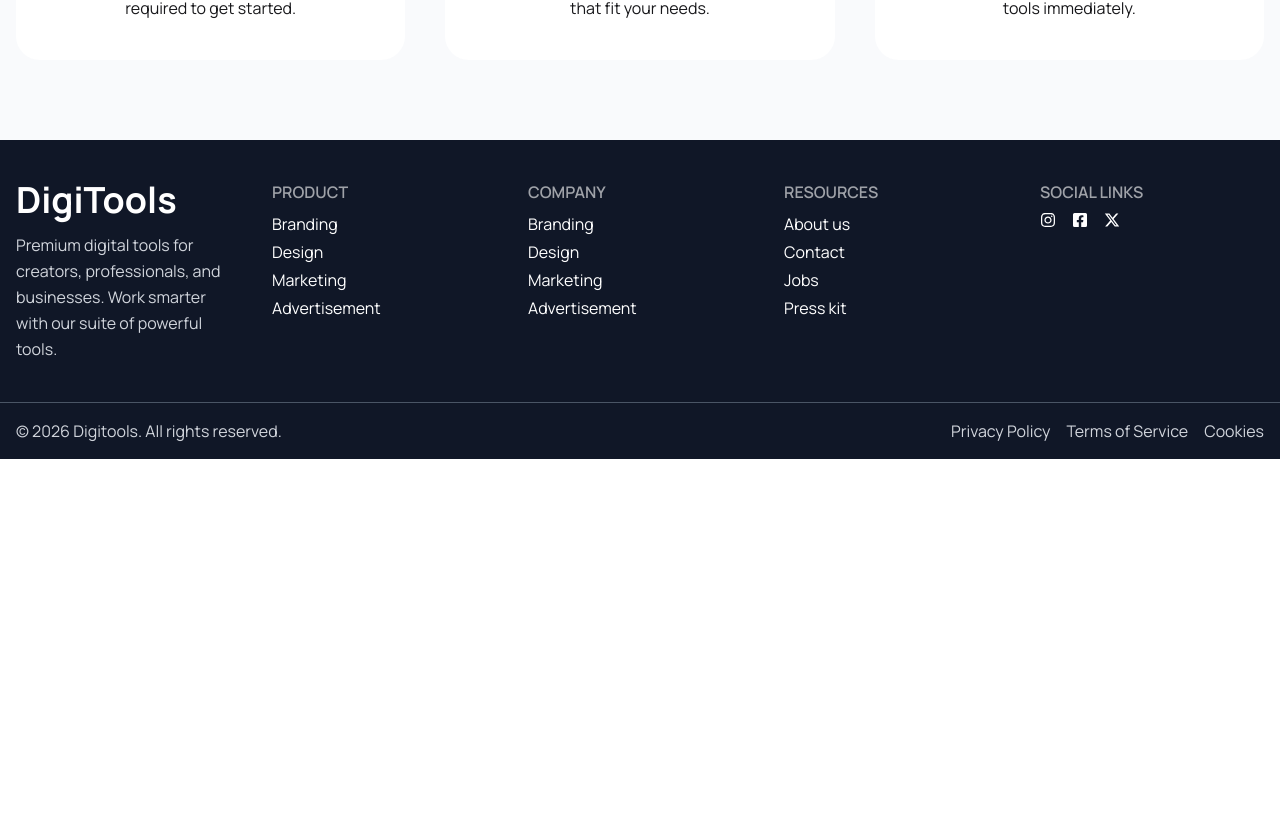
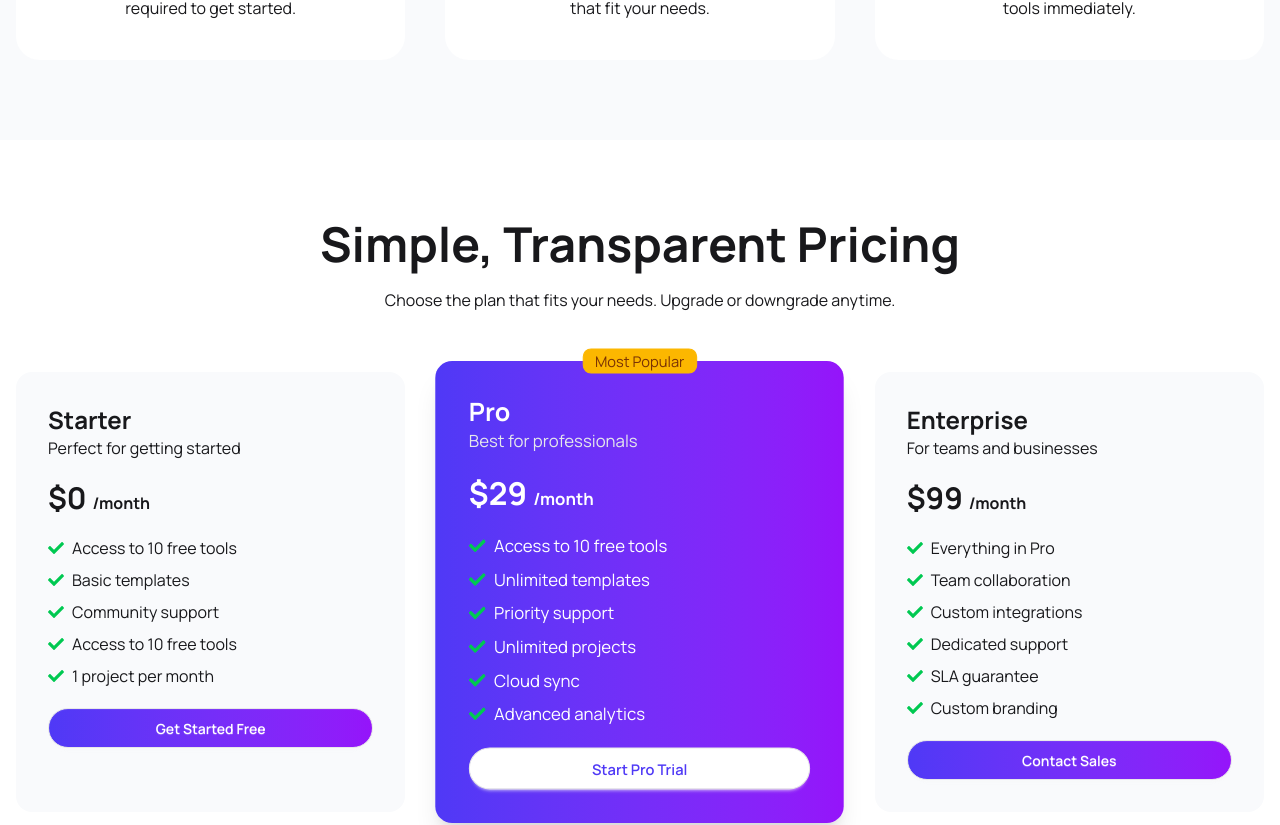
Before and after one commit to mostafijur1126/A6-DigiTools-Platform, a React (Vite) app: page / in a window 1280 px wide. Shown: the part 3499-4324 px from the top of the page. Before the commit the page ends 3958 px from the top, so only its background shows below. Built offline with nearby package versions, Linux system fonts and the light colour scheme.

Commit message:
create Pricing section

```diff
--- a/src/App.jsx
+++ b/src/App.jsx
@@ -9,6 +9,7 @@ import Products from './Component/Home/PremiumDigitalTools/Products'
 import Navbar from './Component/Navbar/Navbar';
 import Footer from './Component/Footer/Footer'
 import GetStarted from './Component/Home/GetStarted'
+import Pricing from './Component/Home/Pricing'
 
 async function loadProductData() {
   const res = await fetch('/ProductData.json');
@@ -33,6 +34,7 @@ function App() {
         (<Cart addToCart={addToCart} setAddToCart={setAddToCart}></Cart>)
       }
       <GetStarted></GetStarted>
+      <Pricing></Pricing>
       <Footer></Footer>
     </>
   )
--- /dev/null
+++ b/src/Component/Home/Pricing.jsx
@@ -0,0 +1,75 @@
+import React from 'react';
+import { FaCheck } from 'react-icons/fa';
+
+const Pricing = () => {
+    return (
+        <div className='max-w-7xl mx-auto py-12 md:py-20 px-4'>
+            <h1 className='text-center text-3xl md:text-5xl font-bold'>
+                Simple, Transparent Pricing
+            </h1>
+            <p className='py-4 md:py-5 text-center text-sm md:text-base'>
+                Choose the plan that fits your needs. Upgrade or downgrade anytime.
+            </p>
+            <div className='grid grid-cols-1 sm:grid-cols-2 lg:grid-cols-3 gap-6 md:gap-10 mt-10'>
+                <div className='bg-[#f9fafc] p-6 md:p-8 rounded-2xl space-y-5 hover:scale-105 hover:bg-gradient-to-r hover:from-[#4F39F6] hover:to-[#9514FA] hover:text-white transition duration-300'>
+                    <div>
+                        <h1 className='text-xl md:text-2xl font-bold'>Starter</h1>
+                        <p className='text-sm md:text-base'>Perfect for getting started</p>
+                    </div>
+                    <p className='text-2xl md:text-3xl font-bold'>$0 <span className='text-base'>/month</span></p>
+                    <ul className='space-y-2 text-sm md:text-base'>
+                        <li className='flex items-center gap-2 '><FaCheck className='text-green-500' /> Access to 10 free tools</li>
+                        <li className='flex items-center gap-2 '><FaCheck className='text-green-500' /> Basic templates</li>
+                        <li className='flex items-center gap-2 '><FaCheck className='text-green-500' /> Community support</li>
+                        <li className='flex items-center gap-2 '><FaCheck className='text-green-500' /> Access to 10 free tools</li>
+                        <li className='flex items-center gap-2 '><FaCheck className='text-green-500' /> 1 project per month</li>
+                    </ul>
+                    <button className='btn bg-gradient-to-r from-[#4F39F6] to-[#9514FA] text-white w-full rounded-full'>Get Started Free</button>
+                </div>
+                <div className='bg-gradient-to-r from-[#4F39F6] to-[#9514FA] text-white p-6 md:p-8 rounded-2xl space-y-5 relative scale-100 md:scale-105 shadow-xl'>
+                    <div className=" badge badge-warning absolute -top-3 left-1/2 -translate-x-1/2">Most Popular</div>
+                    <div>
+                        <h1 className='text-xl md:text-2xl font-bold'>Pro</h1>
+                        <p className='text-gray-200 text-sm md:text-base'>Best for professionals</p>
+                    </div>
+                    <p className='text-2xl md:text-3xl font-bold'>
+                        $29 <span className='text-base'>/month</span>
+                    </p>
+                    <ul className='space-y-2 text-sm md:text-base'>
+                        <li className='flex items-center gap-2 '><FaCheck className='text-green-500' /> Access to 10 free tools</li>
+                        <li className='flex items-center gap-2 '><FaCheck className='text-green-500' /> Unlimited templates</li>
+                        <li className='flex items-center gap-2 '><FaCheck className='text-green-500' /> Priority support</li>
+                        <li className='flex items-center gap-2 '><FaCheck className='text-green-500' /> Unlimited projects</li>
+                        <li className='flex items-center gap-2 '><FaCheck className='text-green-500' /> Cloud sync</li>
+                        <li className='flex items-center gap-2 '><FaCheck className='text-green-500' /> Advanced analytics</li>
+                    </ul>
+                    <button className='btn bg-white text-[#4F39F6] w-full rounded-full'>
+                        Start Pro Trial
+                    </button>
+                </div>
+                <div className='bg-[#f9fafc] p-6 md:p-8 rounded-2xl space-y-5 hover:scale-105 hover:bg-gradient-to-r hover:from-[#4F39F6] hover:to-[#9514FA] hover:text-white transition duration-300'>
+                    <div>
+                        <h1 className='text-xl md:text-2xl font-bold'>Enterprise</h1>
+                        <p className='text-sm md:text-base'>For teams and businesses</p>
+                    </div>
+                    <p className='text-2xl md:text-3xl font-bold'>
+                        $99 <span className='text-base'>/month</span>
+                    </p>
+                    <ul className='space-y-2 text-sm md:text-base'>
+                        <li className='flex items-center gap-2 '><FaCheck className='text-green-500' /> Everything in Pro</li>
+                        <li className='flex items-center gap-2 '><FaCheck className='text-green-500' /> Team collaboration</li>
+                        <li className='flex items-center gap-2 '><FaCheck className='text-green-500' /> Custom integrations</li>
+                        <li className='flex items-center gap-2 '><FaCheck className='text-green-500' /> Dedicated support</li>
+                        <li className='flex items-center gap-2 '><FaCheck className='text-green-500' /> SLA guarantee</li>
+                        <li className='flex items-center gap-2 '><FaCheck className='text-green-500' /> Custom branding</li>
+                    </ul>
+                    <button className='btn bg-gradient-to-r from-[#4F39F6] to-[#9514FA] text-white w-full rounded-full'>
+                        Contact Sales
+                    </button>
+                </div>
+            </div>
+        </div>
+    );
+};
+
+export default Pricing;
```
Also changed, not shown: src/Component/Home/GetStarted.jsx (+4 -4 lines).
